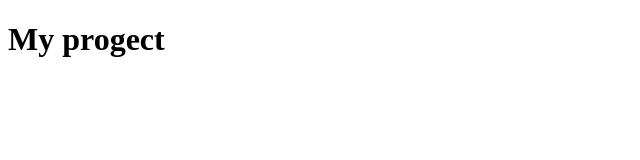
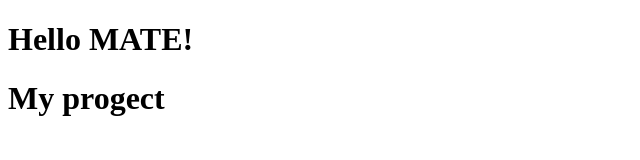
Before and after one commit to drivemax26/my_progect, a plain HTML site: page index.html in a window 1280 px wide. Shown: the whole page, without its empty margins (0-640 px from the left). Drawn offline with Linux system fonts and the light colour scheme.

Commit message:
h1 hello mate

```diff
--- a/index.html
+++ b/index.html
@@ -4,7 +4,8 @@
     <meta charset="UTF-8">
     <meta http-equiv="X-UA-Compatible" content="IE=edge">
     <meta name="viewport" content="width=device-width, initial-scale=1.0">
-    <title>My progect123</title>
+    <title>My progect</title>
+    <H1>Hello MATE!</H1>
 </head>
 <body>
     <h1>My progect</h1>
```
